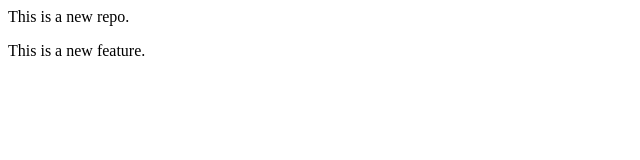
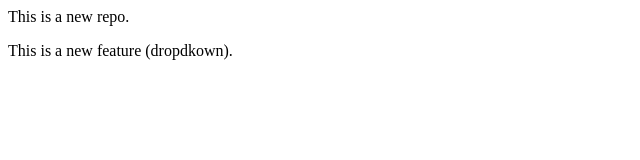
Before and after one commit to Nilay718/Localrepo, a plain HTML site: page index.html in a window 1280 px wide. Shown: the full height of the page, 0-640 px from the left. Drawn offline with Linux system fonts and the light colour scheme.

```diff
--- a/index.html
+++ b/index.html
@@ -1,2 +1,2 @@
 <p>This is a new repo.</p>
-<p>This is a new feature.</p>
+<p>This is a new feature (dropdkown).</p>
```
